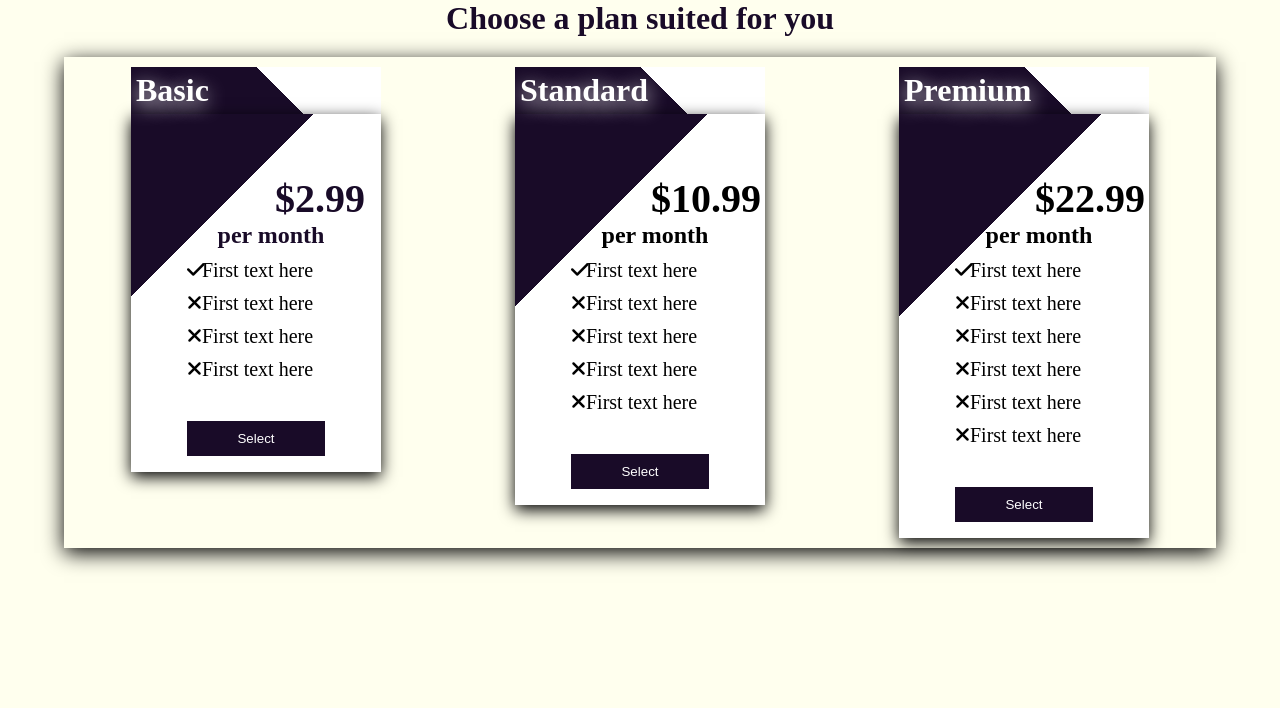
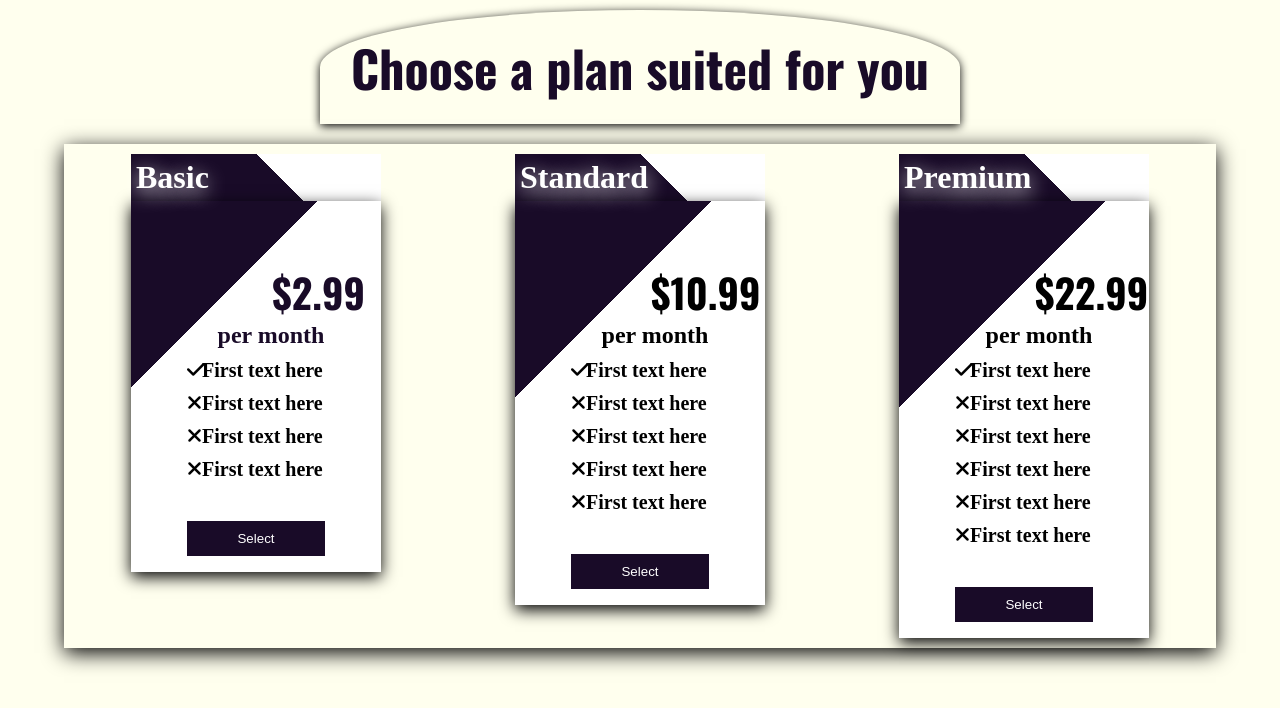
Before and after one commit to REDHAWKK/Pricing-Taable, a plain HTML site: page index.html in a window 1280 px wide. Drawn offline with nearby package versions, Linux system fonts and the light colour scheme.

Commit message:
Changes have been made to the font family and header

```diff
--- a/Pricing.css
+++ b/Pricing.css
@@ -1,9 +1,18 @@
 .txt-color-one{
 color:#190B28;
 }
-.sec-txt{
-  color:#190B28;
-  text-align:center;
+header{
+ box-shadow: 0px 2px 10px black;
+ padding:20px;
+  border-top-right-radius:50%;
+  border-top-left-radius: 50%;
+  max-width:50%;
+  margin:10px auto;
+  font-family: 'Oswald', sans-serif;
+}
+.choose{
+text-align:center;
+  font-size:50px;
 }
 body{
 background-color:#ffe;
@@ -20,6 +29,7 @@ ul li{
 text-align:left;
   font-size:20px;
   margin-bottom:10px;
+  font-weight:bold;
 }
 ul li i{
 width:15px;
@@ -29,6 +39,7 @@ width:15px;
   font-size:40px;
   text-align:right;
   padding-left:120px;
+  font-family: 'Oswald', sans-serif;
 }
 .h2{
 margin-bottom:10px;
--- a/index.html
+++ b/index.html
@@ -7,12 +7,14 @@
     <title>Prcing Table Template</title>
     <link rel="stylesheet" href="Pricing.css" >
     <link rel="stylesheet" href="https://cdnjs.cloudflare.com/ajax/libs/font-awesome/6.6.0/css/all.min.css" integrity="sha512-Kc323vGBEqzTmouAECnVceyQqyqdsSiqLQISBL29aUW4U/M7pSPA/gEUZQqv1cwx4OnYxTxve5UMg5GT6L4JJg==" crossorigin="anonymous" referrerpolicy="no-referrer" />
+    <link href="https://fonts.googleapis.com/css2?family=Oswald:wght@300;400;500;600;700&display=swap" rel="stylesheet">
+
   </head>
   <!--END OF THE HEAD OF THE CODE-->
 
   <body>
     <header>
-      <h1 class="sec-txt">Choose a plan suited for you</h1>
+      <h1 class="choose txt-color-one">Choose a plan suited for you</h1>
     </header>
 
 
```
